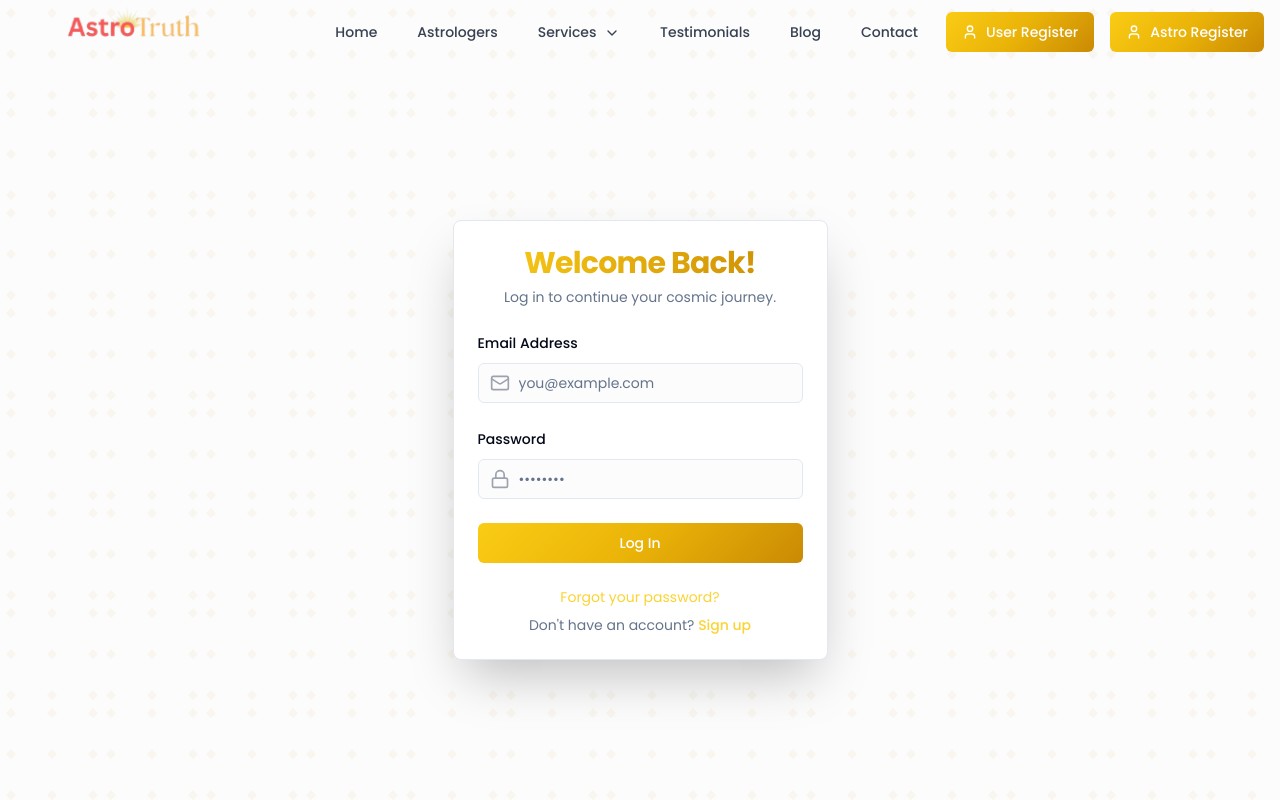
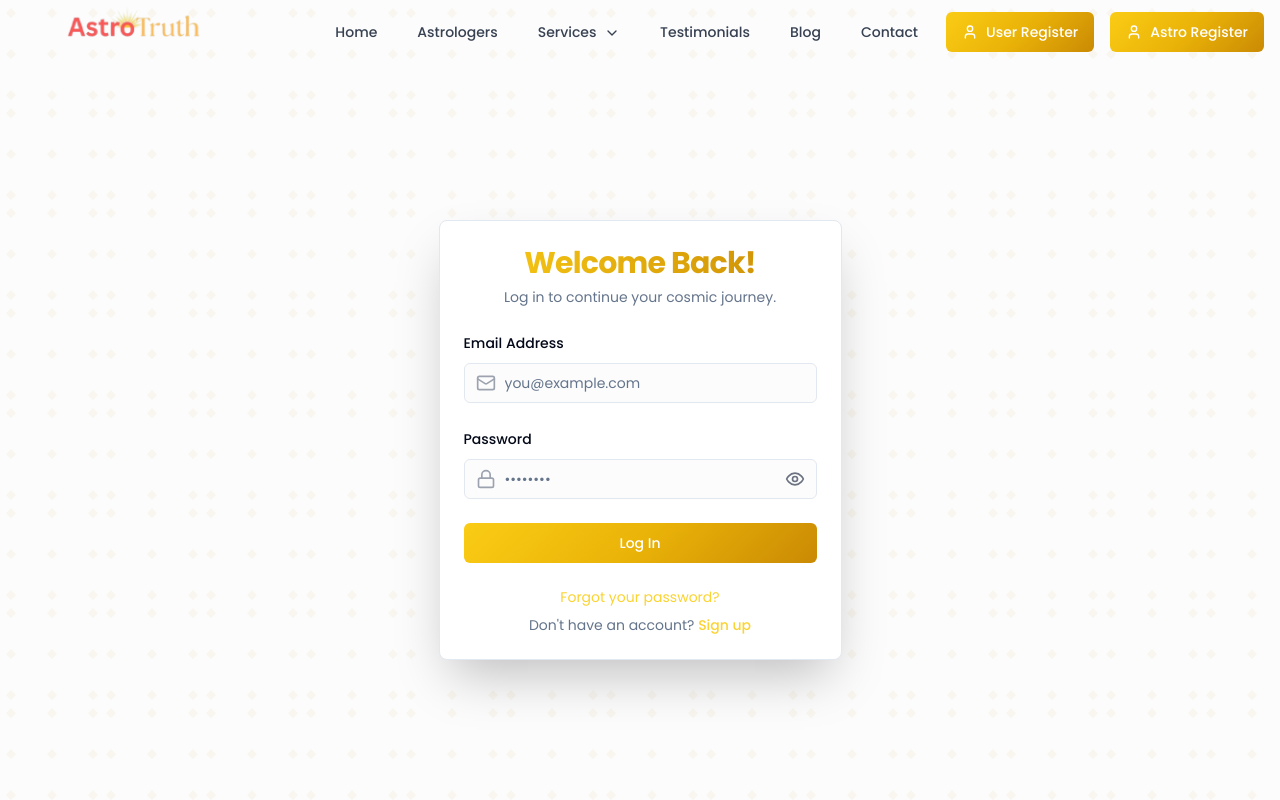
Before and after one commit to naradRaj123/update_astro, a React (Vite) app: page /user-login in a window 1280 px wide. Shown: the top 800 px of the page. Built offline with nearby package versions, Linux system fonts and the light colour scheme.

Commit message:
hide and show pass both user and astro

```diff
--- a/src/pages/AstroLogin.jsx
+++ b/src/pages/AstroLogin.jsx
@@ -13,12 +13,13 @@ import {
   CardTitle,
 } from "@/components/ui/card";
 import { useToast } from "@/components/ui/use-toast";
-import { Mail, Lock } from "lucide-react";
+import { Mail, Lock, Eye, EyeOff } from "lucide-react";
 import axios from "axios";
 
 const AstroLogin = () => {
   const [email, setEmail] = useState("");
   const [password, setPassword] = useState("");
+  const [showPassword, setShowPassword] = useState(false);
   const [isLoading, setIsLoading] = useState(false);
   const { toast } = useToast();
   const navigate = useNavigate();
@@ -46,9 +47,7 @@ const AstroLogin = () => {
       const data = response.data;
 
       if (data?.token) {
-        // Save token and user info for dashboard
         localStorage.setItem("astroToken", data.token);
-        // Make sure user info contains astroName or relevant name field
         localStorage.setItem("astroUser", JSON.stringify(data.user || {}));
 
         toast({
@@ -91,6 +90,7 @@ const AstroLogin = () => {
 
           <CardContent>
             <form onSubmit={handleSubmit} className="space-y-6" noValidate>
+              {/* Email Input */}
               <div className="space-y-2 relative">
                 <Label htmlFor="email">Email Address</Label>
                 <Mail className="absolute left-3 top-10 transform -translate-y-1/2 h-5 w-5 text-gray-400" />
@@ -105,20 +105,29 @@ const AstroLogin = () => {
                 />
               </div>
 
+              {/* Password Input with Toggle */}
               <div className="space-y-2 relative">
                 <Label htmlFor="password">Password</Label>
                 <Lock className="absolute left-3 top-10 transform -translate-y-1/2 h-5 w-5 text-gray-400" />
                 <Input
                   id="password"
-                  type="password"
+                  type={showPassword ? "text" : "password"}
                   placeholder="••••••••"
                   value={password}
                   onChange={(e) => setPassword(e.target.value)}
                   required
-                  className="pl-10"
+                  className="pl-10 pr-10"
                 />
+                <button
+                  type="button"
+                  onClick={() => setShowPassword((prev) => !prev)}
+                  className="absolute right-3 top-10 transform -translate-y-1/2 text-gray-500"
+                >
+                  {showPassword ? <EyeOff className="h-5 w-5" /> : <Eye className="h-5 w-5" />}
+                </button>
               </div>
 
+              {/* Submit */}
               <Button
                 type="submit"
                 className="w-full cosmic-gradient text-white"
--- a/src/pages/LoginPage.jsx
+++ b/src/pages/LoginPage.jsx
@@ -13,12 +13,13 @@ import {
   CardTitle,
 } from "@/components/ui/card";
 import { useToast } from "@/components/ui/use-toast";
-import { Mail, Lock } from "lucide-react";
+import { Mail, Lock, Eye, EyeOff } from "lucide-react";
 import axios from "axios";
 
 const LoginPage = () => {
   const [email, setEmail] = useState("");
   const [password, setPassword] = useState("");
+  const [showPassword, setShowPassword] = useState(false);
   const [isLoading, setIsLoading] = useState(false);
   const { toast } = useToast();
   const navigate = useNavigate();
@@ -45,18 +46,17 @@ const LoginPage = () => {
     setIsLoading(true);
 
     try {
-    const response = await axios.post("https://astro-talk-backend.onrender.com/web/login/", {
-      email,
-      password,
-    });
+      const response = await axios.post(
+        "https://astro-talk-backend.onrender.com/web/login/",
+        { email, password }
+      );
 
       const data = response.data;
 
       if (data?.token) {
-      // Store token, user, and userId
         localStorage.setItem("token", data.token);
         localStorage.setItem("user", JSON.stringify(data.user || {}));
-      localStorage.setItem("userId", data.user?._id || ""); // ✅ Store user ID separately
+        localStorage.setItem("userId", data.user?._id || "");
 
         toast({
           title: "Login Successful!",
@@ -78,7 +78,8 @@ const LoginPage = () => {
       toast({
         title: "Login Failed",
         description:
-        error.response?.data?.message || "Server error occurred. Please try again later.",
+          error.response?.data?.message ||
+          "Server error occurred. Please try again later.",
         variant: "destructive",
       });
     } finally {
@@ -95,12 +96,17 @@ const LoginPage = () => {
       >
         <Card className="w-full max-w-md shadow-2xl">
           <CardHeader className="text-center">
-            <CardTitle className="text-3xl font-bold cosmic-text">Welcome Back!</CardTitle>
-            <CardDescription>Log in to continue your cosmic journey.</CardDescription>
+            <CardTitle className="text-3xl font-bold cosmic-text">
+              Welcome Back!
+            </CardTitle>
+            <CardDescription>
+              Log in to continue your cosmic journey.
+            </CardDescription>
           </CardHeader>
 
           <CardContent>
             <form onSubmit={handleSubmit} className="space-y-6">
+              {/* Email */}
               <div className="space-y-2">
                 <Label htmlFor="email">Email Address</Label>
                 <div className="relative">
@@ -117,22 +123,35 @@ const LoginPage = () => {
                 </div>
               </div>
 
+              {/* Password */}
               <div className="space-y-2">
                 <Label htmlFor="password">Password</Label>
                 <div className="relative">
                   <Lock className="absolute left-3 top-1/2 transform -translate-y-1/2 h-5 w-5 text-gray-400" />
                   <Input
                     id="password"
-                    type="password"
+                    type={showPassword ? "text" : "password"}
                     placeholder="••••••••"
                     value={password}
                     onChange={(e) => setPassword(e.target.value)}
                     required
-                    className="pl-10"
+                    className="pl-10 pr-10"
                   />
+                  <button
+                    type="button"
+                    onClick={() => setShowPassword(!showPassword)}
+                    className="absolute right-3 top-1/2 transform -translate-y-1/2 text-gray-500"
+                  >
+                    {showPassword ? (
+                      <EyeOff className="h-5 w-5" />
+                    ) : (
+                      <Eye className="h-5 w-5" />
+                    )}
+                  </button>
                 </div>
               </div>
 
+              {/* Submit Button */}
               <Button
                 type="submit"
                 className="w-full cosmic-gradient text-white"
@@ -149,7 +168,10 @@ const LoginPage = () => {
             </Link>
             <p className="text-sm text-muted-foreground">
               Don't have an account?{" "}
-              <Link to="/user-register" className="font-medium text-primary hover:underline">
+              <Link
+                to="/user-register"
+                className="font-medium text-primary hover:underline"
+              >
                 Sign up
               </Link>
             </p>
```
Lines whose indentation alone changed are shown as unchanged.
